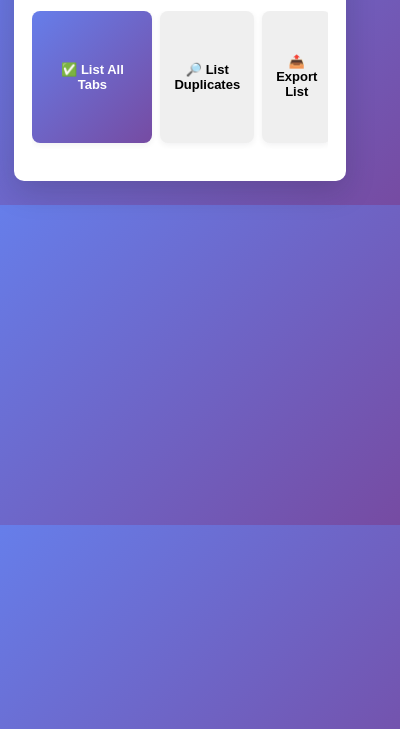
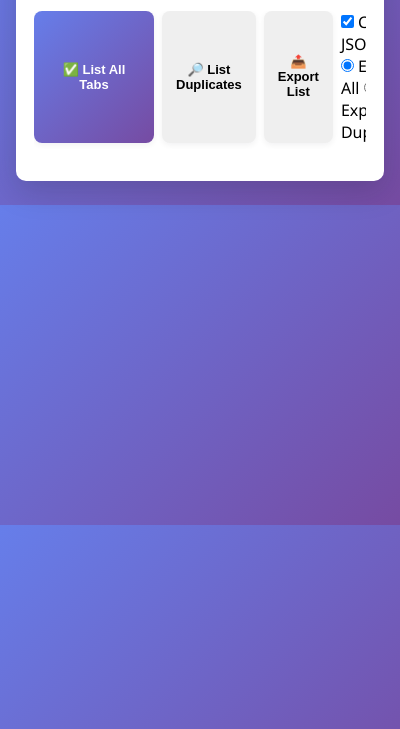
Before and after one commit to ApiCartOps/chrome-duplicate-tabs, a browser extension: page popup.html in a window 400 px wide. Shown: the part 115-844 px from the top of the page. Drawn offline with Linux system fonts and the light colour scheme.

Commit message:
Fix popup width: avoid vw on body; use container min()/max-width for responsive sizing

```diff
--- a/popup.css
+++ b/popup.css
@@ -10,8 +10,8 @@
 
 body {
   font-family: 'Segoe UI', Tahoma, Geneva, Verdana, sans-serif;
-  width: 90vw;
-  max-width: 900px;
+  /* let the browser popup determine viewport; keep center alignment */
+  width: auto;
   min-height: 320px;
   background: linear-gradient(135deg, #667eea 0%, #764ba2 100%);
   display: flex;
@@ -23,8 +23,9 @@ body {
   background: #fff;
   border-radius: 10px;
   padding: 18px;
-  width: 92%;
-  max-width: 860px;
+  /* size relative to available popup viewport but cap to reasonable max */
+  width: min(92%, 900px);
+  max-width: 900px;
   box-shadow: 0 10px 30px rgba(18, 22, 33, 0.18);
 }
 
```
